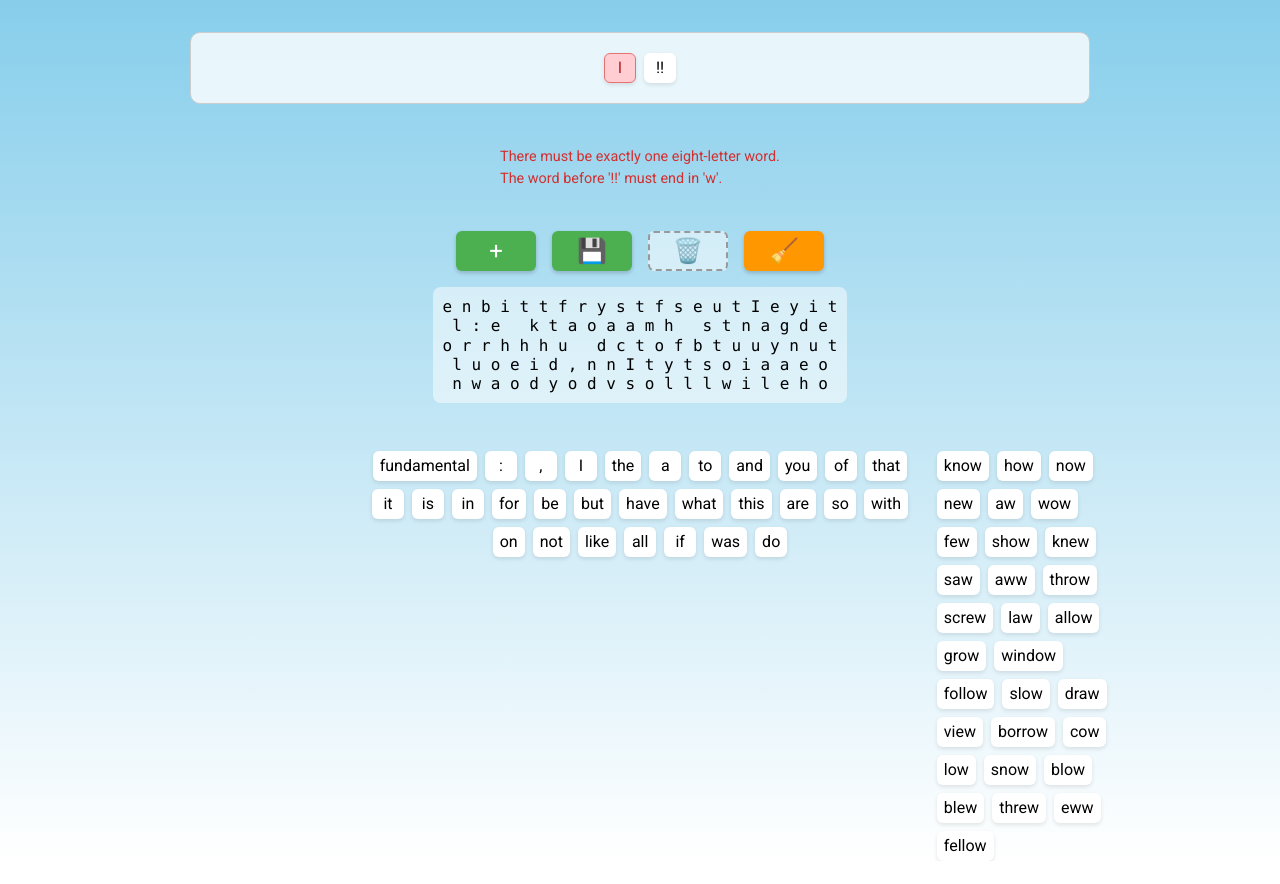
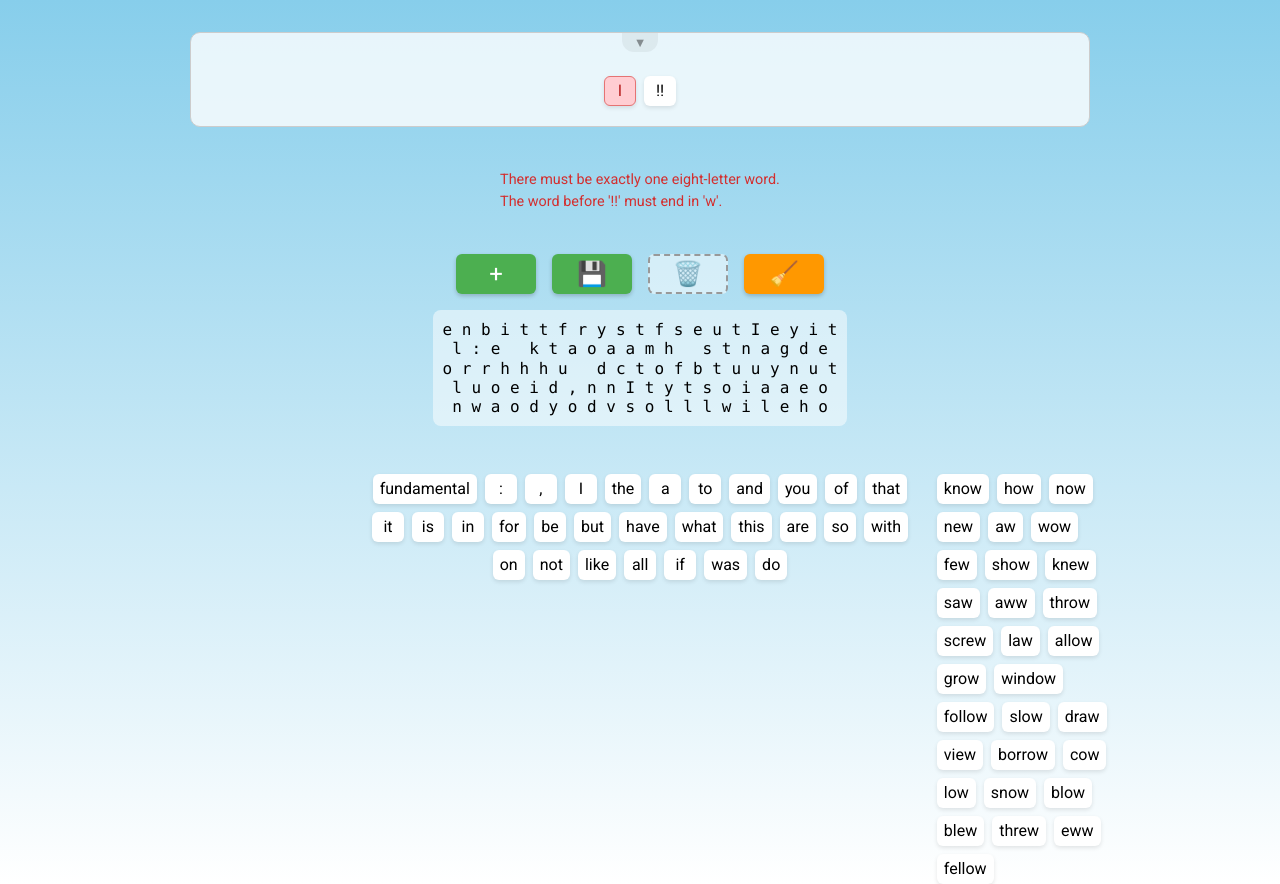
Before and after one commit to paulstansifer/mosaic-disco-urn, a React (Vite) app: page / in a window 1280 px wide. Before the commit the page ends 861 px from the top, so only its background shows below. Built offline with nearby package versions, Linux system fonts and the light colour scheme.

Commit message:
Display the beginning of the comic.

```diff
--- a/src/App.css
+++ b/src/App.css
@@ -23,10 +23,11 @@ body {
 
 .word-chip-container {
   display: flex;
-  flex-wrap: wrap;
-  justify-content: center;
-  gap: 0.5rem;
-  padding: 20px;
+  flex-direction: column;
+  align-items: center;
+  gap: 1rem;
+  padding: 0px 20px 20px 20px;
+  /* Make the top button flush with the top edge */
   border: 1px solid #ccc;
   border-radius: 10px;
   background-color: rgba(255, 255, 255, 0.8);
@@ -308,3 +309,49 @@ body {
   background-color: rgba(255, 0, 0, 0.1);
   transform: scale(1.1);
 }
+
+.prefix-container {
+  width: 100%;
+  display: flex;
+  flex-direction: column;
+  align-items: center;
+  position: relative;
+  z-index: 10;
+}
+
+.chips-area {
+  display: flex;
+  flex-wrap: wrap;
+  justify-content: center;
+  gap: 0.5rem;
+  width: 100%;
+}
+
+.prefix-toggle-btn {
+  background: rgba(0, 0, 0, 0.05);
+  border: none;
+  color: rgba(0, 0, 0, 0.4);
+  font-size: 0.8rem;
+  cursor: pointer;
+  padding: 2px 12px;
+  border-radius: 12px;
+  transition: all 0.2s;
+  margin-bottom: 0.5rem;
+  border-radius: 0px 0px 12px 12px;
+}
+
+.prefix-toggle-btn:hover {
+  background-color: rgba(0, 0, 0, 0.1);
+  color: rgba(0, 0, 0, 0.7);
+}
+
+.prefix-content {
+  color: #000000;
+  font-family: inherit;
+  white-space: pre-wrap;
+  width: 100%;
+  box-sizing: border-box;
+  text-align: left;
+  line-height: 1.5;
+  font-size: 0.95rem;
+}
--- a/src/SentenceBuilder.tsx
+++ b/src/SentenceBuilder.tsx
@@ -1,6 +1,7 @@
-import React from 'react';
+import React, { useState } from 'react';
 import { SortableContext, horizontalListSortingStrategy } from '@dnd-kit/sortable';
 import WordChip from './WordChip';
+import prefixTextRaw from './1663_prefix.txt?raw';
 
 interface Word {
     id: number;
@@ -24,10 +25,27 @@ const SentenceBuilder: React.FC<SentenceBuilderProps> = ({
     onWordUpdate,
     onWordCommit,
 }) => {
+    const [showPrefix, setShowPrefix] = useState(false);
+
     return (
         <div className="word-row">
             <SortableContext items={words} strategy={horizontalListSortingStrategy}>
                 <div className="word-chip-container">
+                    <div className="prefix-container">
+                        <button
+                            className="prefix-toggle-btn"
+                            onClick={() => setShowPrefix(!showPrefix)}
+                            title={showPrefix ? "Hide prefix" : "Show prefix"}
+                        >
+                            {showPrefix ? "▲" : "▼"}
+                        </button>
+                        {showPrefix && (
+                            <div className="prefix-content">
+                                {prefixTextRaw}
+                            </div>
+                        )}
+                    </div>
+                    <div className="chips-area">
                         {words.map((word, index) => {
                             const isFirstI = index === 0 && word.text === 'I';
                             const isLastBang = index === words.length - 1 && word.text === '!!';
@@ -49,6 +67,7 @@ const SentenceBuilder: React.FC<SentenceBuilderProps> = ({
                             );
                         })}
                     </div>
+                </div>
             </SortableContext>
         </div>
     );
```
Also changed, not shown: src/1663_prefix.txt (added). Lines whose indentation alone changed are shown as unchanged.
